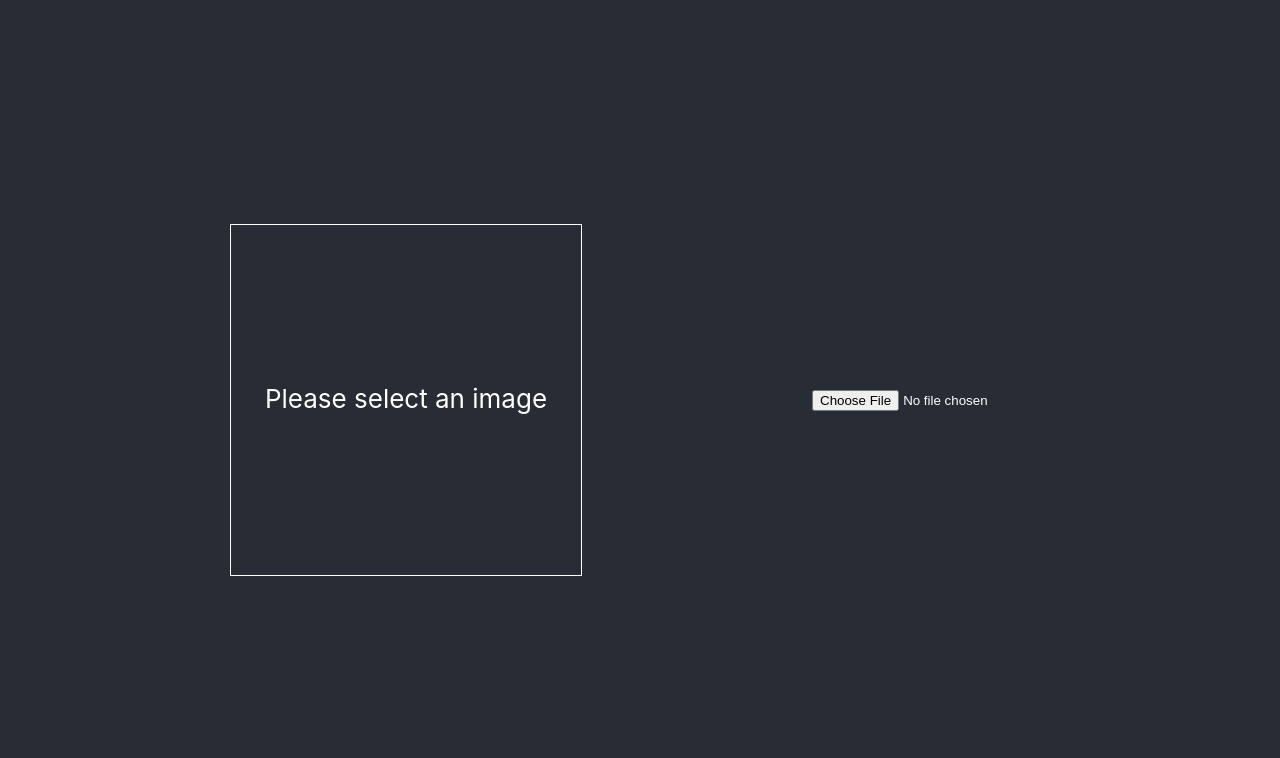
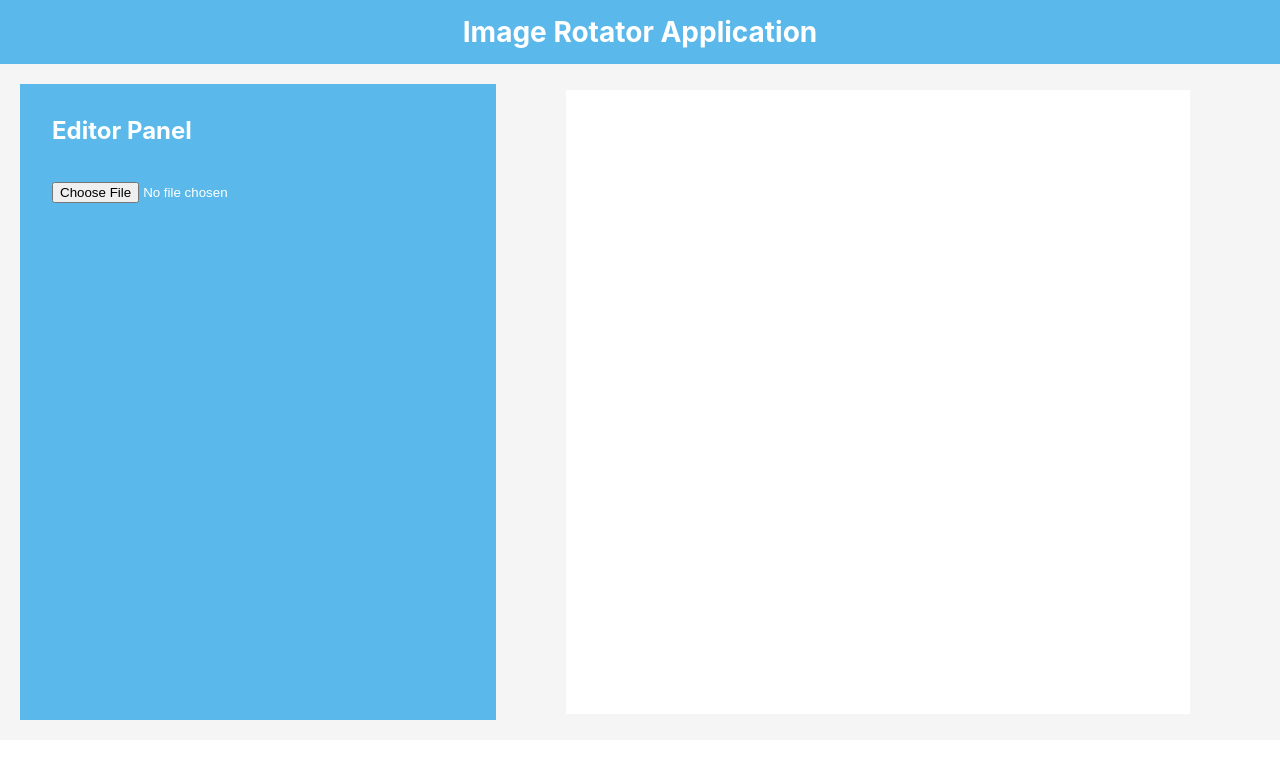
Before and after one commit to ankitb7/image-rotator-app, a React (Create React App) app: page / in a window 1280 px wide. Shown: the top 758 px of the page. Built offline with nearby package versions, Linux system fonts and the light colour scheme.

Commit message:
Refactored code

```diff
--- a/src/App.css
+++ b/src/App.css
@@ -1,10 +1,4 @@
-.App {
-  background-color: #282c34;
-  min-height: 100vh;
-  display: flex;
-  flex-direction: column;
-  align-items: center;
-  justify-content: center;
-  font-size: calc(10px + 2vmin);
-  color: white;
+.app {
+    min-height: 100vh;
+    color: white;
 }
--- a/src/App.js
+++ b/src/App.js
@@ -4,7 +4,7 @@ import './App.css';
 
 function App() {
   return (
-    <div className='App'>
+    <div className='app'>
         <ImageEditor/>
     </div>
   );
--- a/src/ImageEditor/ImageEditor.css
+++ b/src/ImageEditor/ImageEditor.css
@@ -5,3 +5,55 @@
     height: 100%;
     width: 100%;
 }
+
+.main-container {
+    display: flex;
+    flex-direction: column;
+    flex-wrap: nowrap;
+    height: 100%;
+}
+
+.page-header {
+    flex: none;
+    padding: 15px;
+    font-size: 1.75em;
+    font-weight: bold;
+    background: #5AB9EA;
+    color: white;
+    text-align: center;
+}
+
+.page-content {
+    background: whitesmoke;
+    padding: 20px;
+    display: flex;
+    flex-direction: row;
+}
+
+.sidebar-left {
+    background: #5AB9EA;
+    padding: 2em;
+    color: white;
+    width: 35%
+}
+
+.main-content {
+    width: 100%;
+    padding: 10px;
+}
+
+.content-container {
+    display: flex;
+    justify-content: center;
+    align-items: center;
+    width: 65%;
+}
+
+@media (max-width: 768px) {
+    .page-content {
+        flex-direction: column;
+    }
+    .sidebar-left, .content-container {
+        width: 100%;
+    }
+}
--- a/src/ImageEditor/ImageEditor.jsx
+++ b/src/ImageEditor/ImageEditor.jsx
@@ -16,6 +16,8 @@ const ImageEditor = () => {
 
         let reader = new FileReader();
         let file = e.target.files[0];
+
+        //Clear out the rotate image each time a new image is set
         setRotatedImage(null);
 
         reader.onloadend = () => {
@@ -26,9 +28,11 @@ const ImageEditor = () => {
             let img = new Image();
             img.onload = function() {
                 setImageDimensions({width: this.width, height: this.height});
+
                 const {context} = getImageCanvasAndContext(img);
                 context.drawImage(img, 0, 0 );
                 const imageData = context.getImageData(0, 0, img.width, img.height);
+
                 setFile(imageData.data);
             };
             img.src = reader.result;
@@ -38,9 +42,8 @@ const ImageEditor = () => {
 
     const rotateImage = useCallback((angle) => {
         const startTime = performance.now();
-        const radians = angle * (Math.PI / 180);
-        const rotatedImageData = rotate(file, imageDimensions.height, imageDimensions.width, radians);
-        console.log('rotatedImageData', rotatedImageData);
+
+        const rotatedImageData = rotate({originalImageData: file, height: imageDimensions.height, width: imageDimensions.width}, angle);
 
         const {canvas, context} = getImageCanvasAndContext(rotatedImageData);
         context.putImageData(rotatedImageData, 0, 0);
@@ -49,16 +52,26 @@ const ImageEditor = () => {
         rotatedImage.src = canvas.toDataURL();
 
         setRotatedImage(<img src={canvas.toDataURL()} alt='Rotated Document'/>);
+
         const endTime = performance.now();
         setRenderTime(endTime - startTime);
     }, [file, imageDimensions]);
 
     return (
-        <div className='image-editor'>
-            <ImageFrame image={image} rotatedImage={rotatedImage}/>
-            <Panel setImage={changeImage} image={image}
-                   imageDimensions={imageDimensions} rotatedImage={rotatedImage}
-                   renderTime={renderTime} rotateImage={rotateImage}/>
+        <div className='main-container'>
+            <header className='page-header'>
+                Image Rotator Application
+            </header>
+            <div className='page-content'>
+                <div className='sidebar-left'>
+                    <Panel setImage={changeImage} image={image}
+                           imageDimensions={imageDimensions} rotatedImage={rotatedImage}
+                           renderTime={renderTime} rotateImage={rotateImage}/>
+                </div>
+                <div className='content-container'>
+                    <ImageFrame image={image} rotatedImage={rotatedImage}/>
+                </div>
+            </div>
         </div>
     );
 };
--- a/src/ImageEditor/ImageEditor.utils.js
+++ b/src/ImageEditor/ImageEditor.utils.js
@@ -26,20 +26,25 @@ export const getImageCanvasAndContext = (image) => {
     return {canvas, context};
 };
 
-export const rotate = (originalImageData, height, width, angle) => {
-    const sin = Math.sin(angle);
-    const cos = Math.cos(angle);
+export const rotate = (imageData, angle) => {
+    const {originalImageData, height, width} = imageData;
+    const radians = angle * (Math.PI / 180);
+
+    const sin = Math.sin(radians);
+    const cos = Math.cos(radians);
+
     const {centerHeight, centerWidth} = getImageCenter(height, width);
+
     const {newHeight, newWidth} = calculateNewDimensions(width, height, sin, cos);
 
     const newImageData = new Uint8ClampedArray((newWidth * 4) * newHeight);
 
-    const rgbaPixelWidth = width * 4;
+    const adjustedWidth = width * 4;
 
     let y = 0;
 
-    for (let i = 0; i < rgbaPixelWidth * height; i = i + 4) {
-        const x = Math.round((i % rgbaPixelWidth) / 4);
+    for (let i = 0; i < adjustedWidth * height; i = i + 4) {
+        const x = Math.round((i % adjustedWidth) / 4);
 
         //Get x, y co-ordinates with respect to original image center
         let adjustedX = x - centerWidth;
@@ -60,7 +65,7 @@ export const rotate = (originalImageData, height, width, angle) => {
             }
         }
 
-        if (i % rgbaPixelWidth === 0) {
+        if (i % adjustedWidth === 0) {
             y++;
         }
     }
--- a/src/ImageEditor/ImageFrame/ImageFrame.css
+++ b/src/ImageEditor/ImageFrame/ImageFrame.css
@@ -1,9 +1,10 @@
 .image-frame {
     text-align: center;
     margin: 5px 15px;
-    height: 350px;
-    width: 350px;
-    border: 1px solid;
+    height: 78vh;
+    width: 78vh;
+    border: 1px solid whitesmoke;
+    background-color: white;
 }
 
 img {
--- a/src/ImageEditor/Panel/Panel.css
+++ b/src/ImageEditor/Panel/Panel.css
@@ -13,3 +13,13 @@
 .info {
     margin: 1em 0;
 }
+
+.file-input {
+    margin: 1em 0;
+}
+
+.panel-header {
+    font-size: 1.5em;
+    font-weight: bold;
+    margin-bottom: 1em;
+}
--- a/src/ImageEditor/Panel/Panel.jsx
+++ b/src/ImageEditor/Panel/Panel.jsx
@@ -1,14 +1,15 @@
 import React, {useState} from 'react';
 import PropTypes from 'prop-types';
+import Number from './components/Number';
 import './Panel.css';
-import Number from './components/Number';
 
 const Panel = ({setImage, image, rotatedImage, imageDimensions, renderTime, rotateImage}) => {
     const [angle, setAngle] = useState(0);
 
     return (
         <div className='action-panel'>
-            <input className='fileInput' type='file'
+            <div className='panel-header'>Editor Panel</div>
+            <input className='file-input' type='file'
                    accept='image/*' onChange={setImage}/>
             {image && <div className='rotate-panel'>
                 <div className='info'>
--- a/src/ImageEditor/Panel/components/Number.jsx
+++ b/src/ImageEditor/Panel/components/Number.jsx
@@ -10,7 +10,7 @@ const Number = ({setAngle}) => {
         setSanitizedValue(inputValue);
     };
 
-    useEffect(() => setAngle(sanitizedValue), [sanitizedValue]);
+    useEffect(() => setAngle(sanitizedValue), [setAngle, sanitizedValue]);
 
     return (
         <input type='text' pattern={DEGREE_PATTERN}
```
Also changed, not shown: src/ImageEditor/ImageFrame/ImageFrame.jsx (+5 -3 lines).
